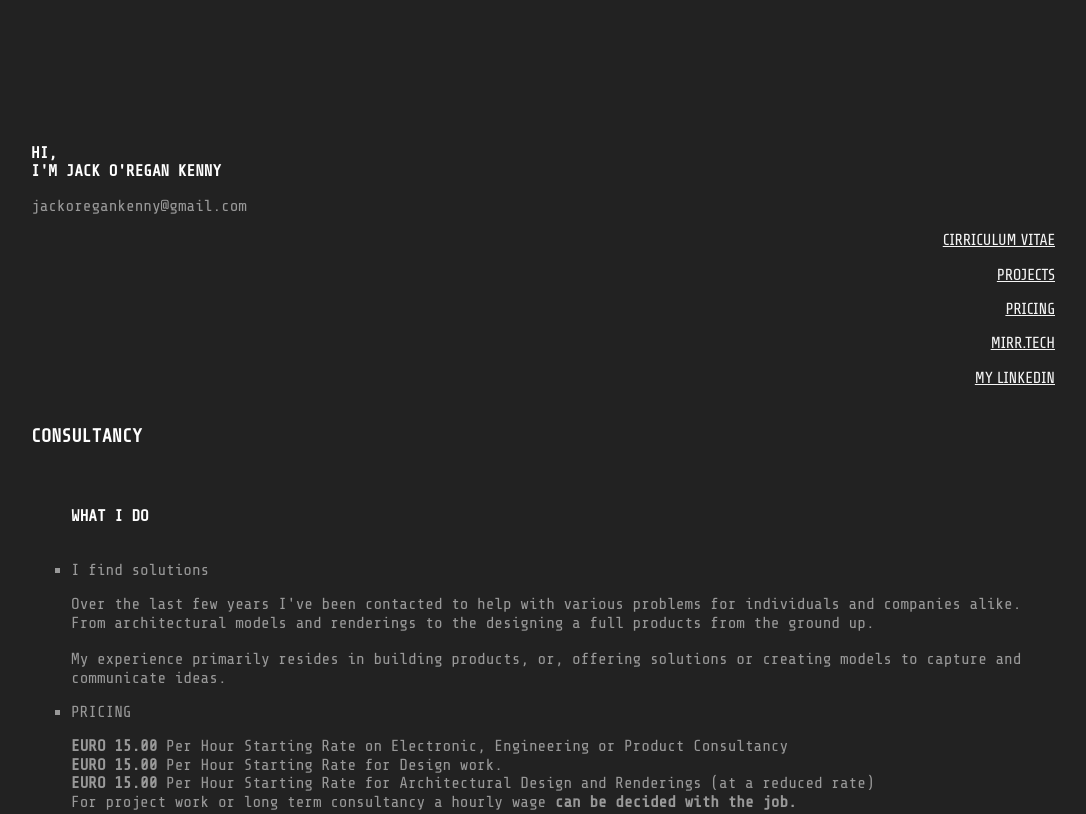
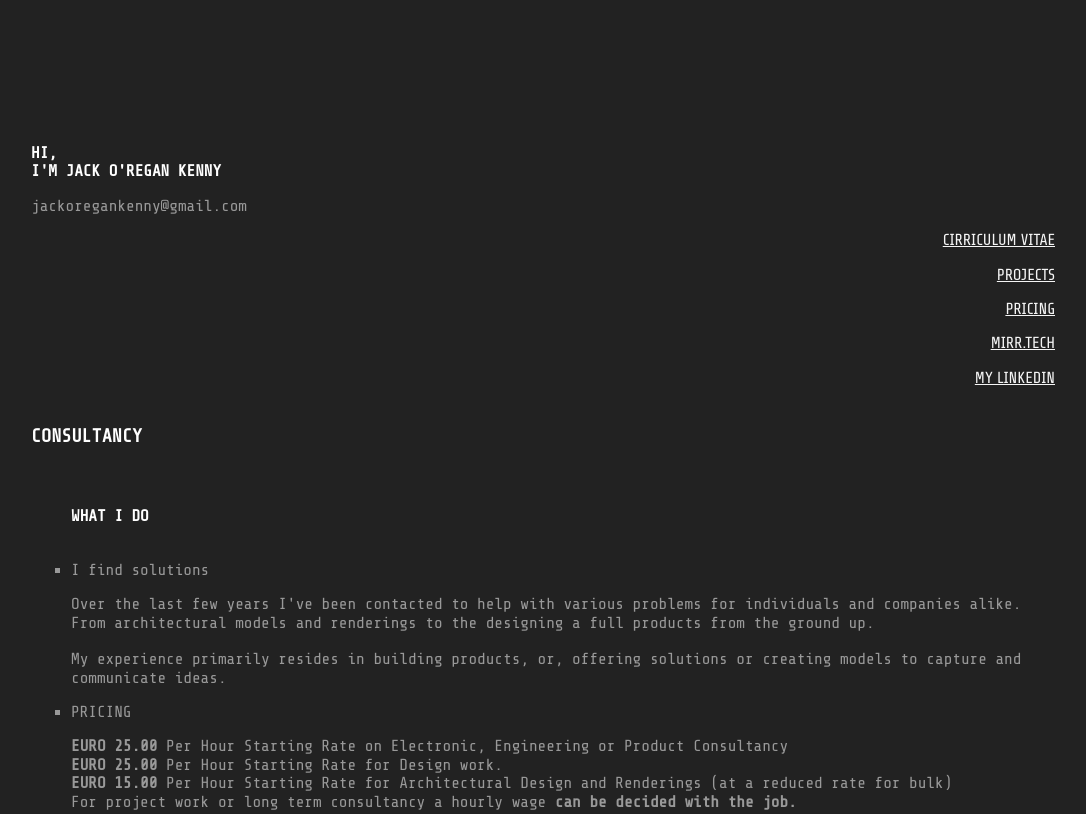
Before and after one commit to jackoregankenny/jackoregankenny.github.io, a website built with Parcel: page pricing.html in a window 1280 px wide. Shown: the top 814 px of the page, without its empty margins (97-1183 px from the left). Built offline with nearby package versions, Linux system fonts and the light colour scheme.

Commit message:
Update pricing.html

```diff
--- a/pricing.html
+++ b/pricing.html
@@ -53,11 +53,11 @@
             <p>Over the last few years I've been contacted to help with various problems for individuals and companies alike. From architectural models and renderings to the designing a full products from the ground up. <br><br> My experience primarily resides
                 in building products, or</b>, offering solutions or creating models to capture and communicate ideas.</p>
             <li>PRICING</li>
-            <p><b>EURO 15.00</b> Per Hour Starting Rate on Electronic, Engineering or Product Consultancy
+            <p><b>EURO 25.00</b> Per Hour Starting Rate on Electronic, Engineering or Product Consultancy
                 <br>
-                <b>EURO 15.00</b> Per Hour Starting Rate for Design work.
+                <b>EURO 25.00</b> Per Hour Starting Rate for Design work.
                 <br>
-                <b>EURO 15.00</b> Per Hour Starting Rate for Architectural Design and Renderings (at a reduced rate)
+                <b>EURO 15.00</b> Per Hour Starting Rate for Architectural Design and Renderings (at a reduced rate for bulk)
                 <br> For project work or long term consultancy a hourly wage <b>can be decided with the job.</b>
             </p>
     </div>
```
